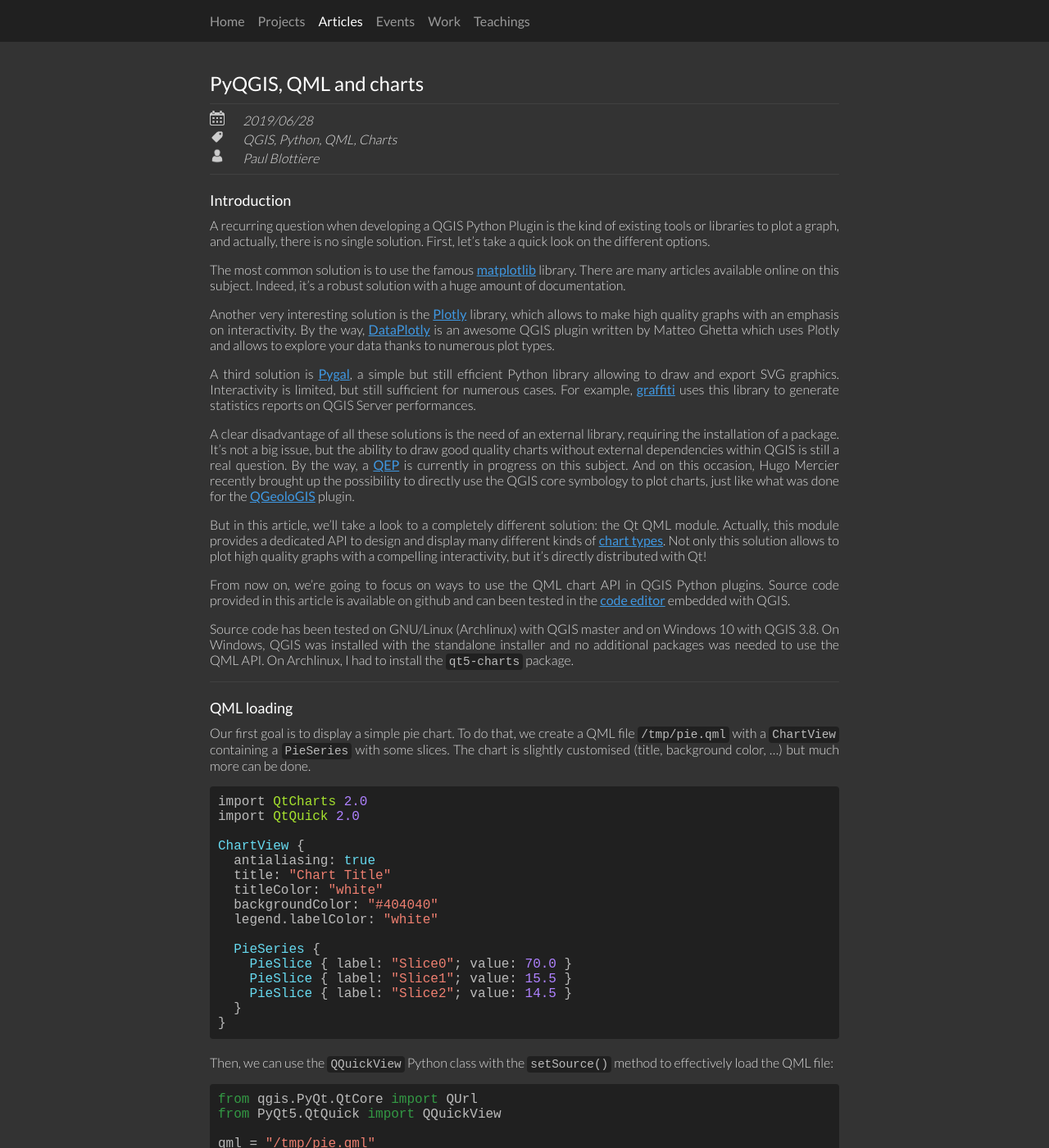
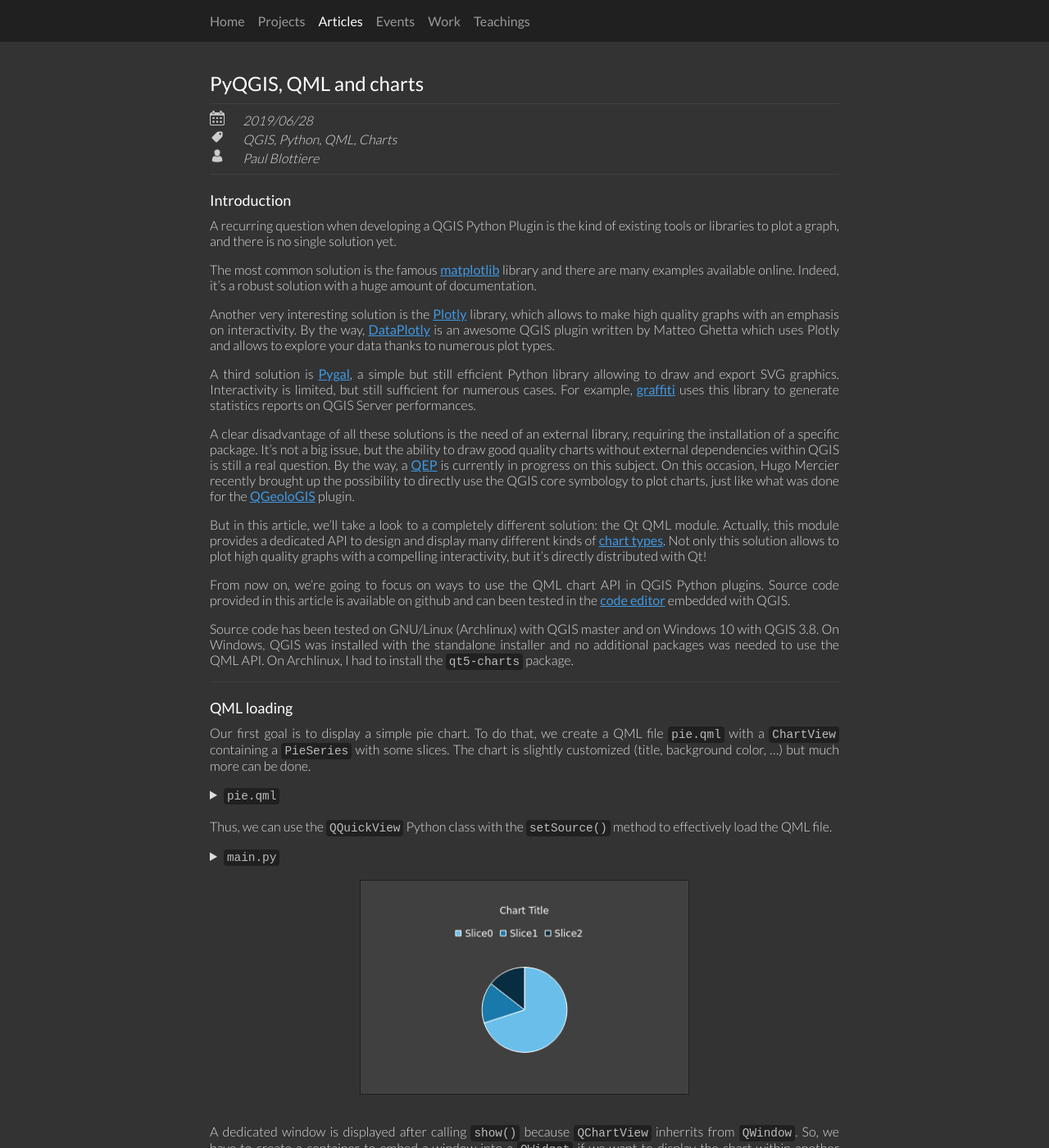
Before and after one commit to pblottiere/pblottiere.github.io, a Jekyll site: the page built from _posts/2019-06-28-qml-part0.md, in a window 1280 px wide and 1400 px high. Shown: the whole window at 82% size. Built offline with Jekyll 4.4.1, drawn with Linux system fonts in a browser that asks for light colours; comment, search, counter and statistics services are not loaded; some of the changed text lies outside the part shown.

Commit message:
Add details/summary

`````diff
--- a/_posts/2019-06-28-qml-part0.md
+++ b/_posts/2019-06-28-qml-part0.md
@@ -20,13 +20,13 @@ active: Articles
 ## Introduction
 
 A recurring question when developing a QGIS Python Plugin is the kind of
-existing tools or libraries to plot a graph, and actually, there is no single
-solution.  First, let's take a quick look on the different options.
+existing tools or libraries to plot a graph, and there is no single solution
+yet.
 
-The most common solution is to use the famous
-<a href="https://matplotlib.org/">matplotlib</a> library. There are
-many articles available online on this subject. Indeed, it's a robust solution
-with a huge amount of documentation.
+The most common solution is the famous <a
+href="https://matplotlib.org/">matplotlib</a> library and there are many
+examples available online. Indeed, it's a robust solution with a huge amount of
+documentation.
 
 Another very interesting solution is the
 <a href="https://plot.ly/python/">Plotly</a> library, which allows to make high
@@ -42,11 +42,11 @@ Interactivity is limited, but still sufficient for numerous cases. For example,
 to generate statistics reports on QGIS Server performances.
 
 A clear disadvantage of all these solutions is the need of an external library,
-requiring the installation of a package. It's not a big issue, but the
+requiring the installation of a specific package. It's not a big issue, but the
 ability to draw good quality charts without external dependencies within QGIS
 is still a real question. By the way, a
 <a href="https://github.com/qgis/QGIS-Enhancement-Proposals/issues/34">QEP</a>
-is currently in progress on this subject. And on this occasion, Hugo Mercier
+is currently in progress on this subject. On this occasion, Hugo Mercier
 recently brought up the possibility to directly use the QGIS core symbology to
 plot charts, just like what was done for the
 <a href="https://github.com/Oslandia/QGeoloGIS">QGeoloGIS</a> plugin.
@@ -73,10 +73,12 @@ Archlinux, I had to install the `qt5-charts`{:.inline} package.
 ## QML loading
 
 Our first goal is to display a simple pie chart. To do that, we create a QML
-file `/tmp/pie.qml`{:.inline} with a `ChartView`{:.inline} containing a
-`PieSeries`{:.inline} with some slices. The chart is slightly customised
+file `pie.qml`{:.inline} with a `ChartView`{:.inline} containing a
+`PieSeries`{:.inline} with some slices. The chart is slightly customized
 (title, background color, ...) but much more can be done.
 
+{% capture summary %}`pie.qml`{:.inline}{% endcapture %}
+{% capture details %}
 ```qml
 import QtCharts 2.0
 import QtQuick 2.0
@@ -95,11 +97,19 @@ ChartView {
   }
 }
 ```
+{% endcapture %}
+
+<details>
+  <summary>{{ summary | markdownify | remove: '<p>' | remove: '</p>' }}</summary>
+  {{ details | markdownify }}
+</details>
 
 <br/>
-Then, we can use the `QQuickView`{:.inline} Python class with the
-`setSource()`{:.inline} method to effectively load the QML file:
+Thus, we can use the `QQuickView`{:.inline} Python class with the
+`setSource()`{:.inline} method to effectively load the QML file.
 
+{% capture summary %}`main.py`{:.inline}{% endcapture %}
+{% capture details %}
 ```python
 from qgis.PyQt.QtCore import QUrl
 from PyQt5.QtQuick import QQuickView
@@ -112,21 +122,26 @@ view.setSource(QUrl.fromLocalFile(qml))
 view.setColor(QColor("#404040"))
 view.show()
 ````
+{% endcapture %}
+
+<details>
+  <summary>{{ summary | markdownify | remove: '<p>' | remove: '</p>' }}</summary>
+  {{ details | markdownify }}
+</details>
 
 <br/>
 ![Pie Chart]({{ site.baseurl }}/images/posts/qml-part0/pie.png){:class="center-image" width="400px"}
 <br/>
 
-In the previous example, a dedicated window is used to display the chart after
-calling `show()`{:.inline} because `QChartView`{:.inline} inherrits from
-`QWindow`{:.inline}. So, we have to create a container allowing to embed a
-window into a `QWidget`{:.inline} if we want to display the chart within
-another widget, thanks to the `QWidget::createWindowContainer()`{:.inline} static
-method.
+A dedicated window is displayed after calling `show()`{:.inline} because
+`QChartView`{:.inline} inherrits from `QWindow`{:.inline}. So, we have to
+create a container to embed a window into a `QWidget`{:.inline} if we want to
+display the chart within another widget. It can be done thanks to the
+`QWidget::createWindowContainer()`{:.inline} static method.  And in doing this,
+we are able to add the chart view within a QGIS dock widget.
 
-This way, we have to create such a container if we want to add our chart view
-within a QGIS dock widget:
-
+{% capture summary %}`main.py`{:.inline}{% endcapture %}
+{% capture details %}
 ```` python
 from qgis.PyQt.QtWidgets import QWidget, QDockWidget
 from qgis.PyQt.QtCore import Qt
@@ -139,28 +154,42 @@ widget.setWidget(container)
 
 iface.addDockWidget(Qt.LeftDockWidgetArea, widget)
 ````
+{% endcapture %}
+
+<details>
+  <summary>{{ summary | markdownify | remove: '<p>' | remove: '</p>' }}</summary>
+  {{ details | markdownify }}
+</details>
 
 <br/>
 ![docked]({{ site.baseurl }}/images/posts/qml-part0/qgis.png){:class="center-image" width="600px"}
 <br/>
 
-By the way, note that the `status()`{:.inline} method may be used to check for errors:
+By the way, note that the `status()`{:.inline} method may be used to check for errors.
 
+{% capture summary %}`code.py`{:.inline}{% endcapture %}
+{% capture details %}
 ```python
 if view.status() == QQuickView.Error:
     for error in view.errors():
         print(error.description())
 ````
+{% endcapture %}
+
+<details>
+  <summary>{{ summary | markdownify | remove: '<p>' | remove: '</p>' }}</summary>
+  {{ details | markdownify }}
+</details>
 <hr>
 
 ## Configure QML items from Python
 
-In the above example, the pie chart was directly configured in the QML file,
-but now, we want to customise the item from a Python script. There are several
-ways of doing that, so we are going to address the easiest solution.
+In the above example, slices of the pie chart are configured in the QML file,
+but now, we want to customize the item from a Python script. There are several
+ways of doing that, but the easiest solution is to use QML properties.
 
-Specifically, let's consider the next QML file:
-
+{% capture summary %}`pie.qml`{:.inline}{% endcapture %}
+{% capture details %}
 ```qml
 import QtCharts 2.0
 import QtQuick 2.0
@@ -176,28 +205,35 @@ ChartView {
     initSlices()
   }
 
-  function initSlices() {
-    var slices = pypie.slices
+  function addSlices() {
+    const slices = pypie.slices
     for (var name in slices) {
       pieChartId.append(name, slices[name])
     }
   }
 }
 ```
+{% endcapture %}
+
+<details>
+  <summary>{{ summary | markdownify | remove: '<p>' | remove: '</p>' }}</summary>
+  {{ details | markdownify }}
+</details>
 
 <br/>
-The `Component.onCompleted()`{:.inline} handler is called once the QML item has
-been instanciated. In our case, we want to init slices once the pie chart is
-ready, so we call the `initSlices()`{:.inline} function where slices are
-effectively retrieved thanks to the `pypie.slices`{:.inline} call. The
-`pypie`{:.inline} variable is actually a `QObject`{:.inline} coming from
-Python. The same object is used to define the chart title.  We may note that
-the `PieSeries`{:.inline} id is used to add slices in the chart with
+The `Component.onCompleted()`{:.inline} handler is called once the QML object
+is instanciated. So we use the `addSlices()`{:.inline} QML function to
+retrieve slices from Python thanks to the `pypie.slices`{:.inline}.  Actually,
+the `pypie`{:.inline} variable is a `QObject`{:.inline} coming from Python. The
+same object is used to define the chart title.  We may note that the
+`PieSeries`{:.inline} id is used to add slices in the chart with the
 `pieChartId.append()`{:.inline} method.
 
-Now, let's define the `QObject`{:.inline} aiming at defining the
-`pypie`{:.inline} property:
+Now, let's define the Python class inheriting from `QObject`{:.inline} to be
+used as the `pypie`{:.inline} property:
 
+{% capture summary %}`pie.py`{:.inline}{% endcapture %}
+{% capture details %}
 ```` python
 class PyPie(QObject):
 
@@ -222,21 +258,28 @@ class PyPie(QObject):
     def slices(self):
         return self._slices
 ````
+{% endcapture %}
+
+<details>
+  <summary>{{ summary | markdownify | remove: '<p>' | remove: '</p>' }}</summary>
+  {{ details | markdownify }}
+</details>
 
 <br/>
-The `PyPie`{:.inline} class defines in particular the `title`{:.inline}
-property thanks to the decorator `pyqtProperty`{:.inline} allowing the QML item
+The `PyPie`{:.inline} class specifies in particular the `title`{:.inline}
+property thanks to the decorator `pyqtProperty`{:.inline}. It allows the QML item
 to retrieve the title thanks to `pypie.title`{:.inline}. An interesting thing to note is
-the `notify`{:.inline} parameter used in the decorator. Actually, it means that
+the `notify`{:.inline} parameter used in this decorator. Actually, it means that
 as soon as the signal `titleUpdated`{:.inline} is emitted, the property of the
-QML item will be automatically updated.  Note that the `slices`{:.inline}
-method is also defined as a property to be able to call `pypie.slices`{:.inline} in the
-QML file.
+QML item will be automatically updated. In the same way, the `slices`{:.inline}
+method is also defined as a property.
 
 Finally, the last necessary step is to "link" the `pypie`{:.inline} property
-with a `PyPie`{:.inline} instance. To do that, we have to use
-`setContextProperty()`{:.inline} method on the view's context:
+with a `PyPie`{:.inline} instance. To do that, we just have to use the
+`setContextProperty()`{:.inline} method on the view's context.
 
+{% capture summary %}`main.py`{:.inline}{% endcapture %}
+{% capture details %}
 ```` python
 qml = "/tmp/pie.qml"
 
@@ -247,13 +290,20 @@ view.setResizeMode(QQuickView.SizeRootObjectToView)
 view.rootContext().setContextProperty("pypie", pypie)
 view.setSource(QUrl.fromLocalFile(qml))
 ````
+{% endcapture %}
+
+<details>
+  <summary>{{ summary | markdownify | remove: '<p>' | remove: '</p>' }}</summary>
+  {{ details | markdownify }}
+</details>
 
 <hr>
 ## Pie chart and rule-based renderer
 
 For a more concrete example, consider a vector layer based on Open Data [0]
 where the `SU_M2_2014`{:.inline} field, indicating the solar installation
-surface by municipaliy in Brittany, is used to define a Rule based renderer:
+surface by municipality in Brittany, is used to define a Rule based renderer
+where symbols are varying in color and size.
 
 <br/>
 ![docked]({{ site.baseurl }}/images/posts/qml-part0/renderer.png){:class="center-image" width="600px"}
@@ -262,8 +312,10 @@ surface by municipaliy in Brittany, is used to define a Rule based renderer:
 This way, if we want to display a pie chart based on the proportion of each
 rule with the corresponding color, we have to modify the
 `PyPie.initSlices()`{:.inline} method as well as adding a
-`labelColor()`{:.inline} method to retrieve rule's color from a specific label:
+`labelColor()`{:.inline} method to retrieve rule's color from a specific label.
 
+{% capture summary %}`pie.py`{:.inline}{% endcapture %}
+{% capture details %}
 ```` python
 def initSlices(self):
     slices = {}
@@ -292,11 +344,20 @@ def labelColor(self, label):
 
     return QColor()
 ````
+{% endcapture %}
+
+<details>
+  <summary>{{ summary | markdownify | remove: '<p>' | remove: '</p>' }}</summary>
+  {{ details | markdownify }}
+</details>
 
 <br/>
-Then, the `initSlices()`{:.inline} QML function is updated and a new
-`sortValues()`{:.inline} function is introduced to sort slices by value:
+Then, the `addSlices()`{:.inline} QML function is updated and a new
+`sortValues()`{:.inline} function is introduced to sort slices by value in the
+chart.
 
+{% capture summary %}`pie.qml`{:.inline}{% endcapture %}
+{% capture details %}
 ```qml
 function sortValues(obj)
 {
@@ -327,6 +388,12 @@ function initSlices() {
   }
 }
 ```
+{% endcapture %}
+
+<details>
+  <summary>{{ summary | markdownify | remove: '<p>' | remove: '</p>' }}</summary>
+  {{ details | markdownify }}
+</details>
 
 <br/>
 ![docked]({{ site.baseurl }}/images/posts/qml-part0/qgis2.png){:class="center-image" width="600px"}
@@ -346,8 +413,8 @@ current visibility of rules. So, the first step is to detect when a user
 modifies a rule's visibility in order to update slices and emit a signal which
 will be cacthed by the `Connections`{:.inline} element then.
 
-<br/>
-
+{% capture summary %}`pypie.py`{:.inline}{% endcapture %}
+{% capture details %}
 ```python
 class PyPie(QObject):
 
@@ -367,7 +434,13 @@ class PyPie(QObject):
 
     ...
 ```
+{% endcapture %}
+<details>
+  <summary>{{ summary | markdownify | remove: '<p>' | remove: '</p>' }}</summary>
+  {{ details | markdownify }}
+</details>
 
+<br/>
 TODO: demo en gif
 <hr>
 
`````
Also changed, not shown: other parts of _posts/2019-06-28-qml-part0.md (+1 -1 lines).
